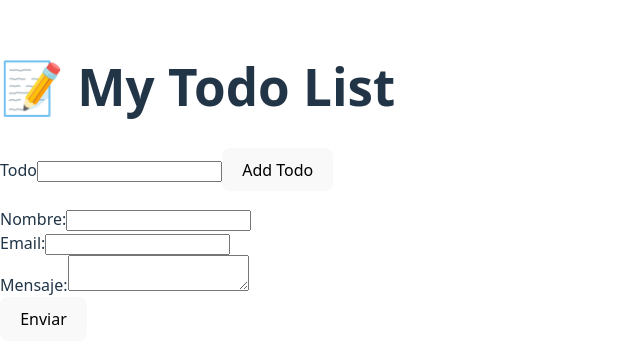
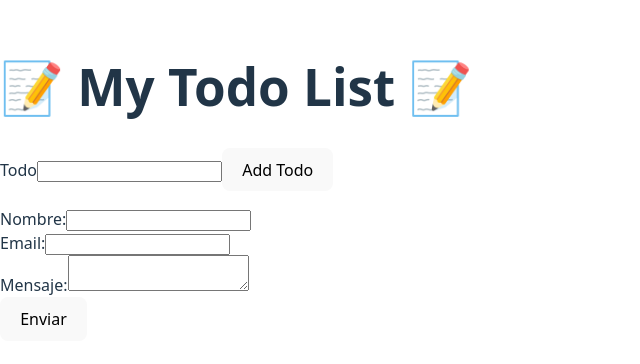
Before and after one commit to henrymauricio1987/todo-list, a React (Vite) app: page / in a window 1280 px wide. Shown: the part 218-582 px from the top of the page, without its empty margins (0-640 px from the left). Built offline with nearby package versions, Linux system fonts and the light colour scheme.

Commit message:
Assignment 5

```diff
--- a/src/App.jsx
+++ b/src/App.jsx
@@ -17,7 +17,7 @@ function App() {
   return (
     <div className="container">
       <header className="header">
-        <h1>📝 My Todo List</h1>
+        <h1>📝 My Todo List 📝</h1>
       </header>
 
       <section className="todo-section">
```
